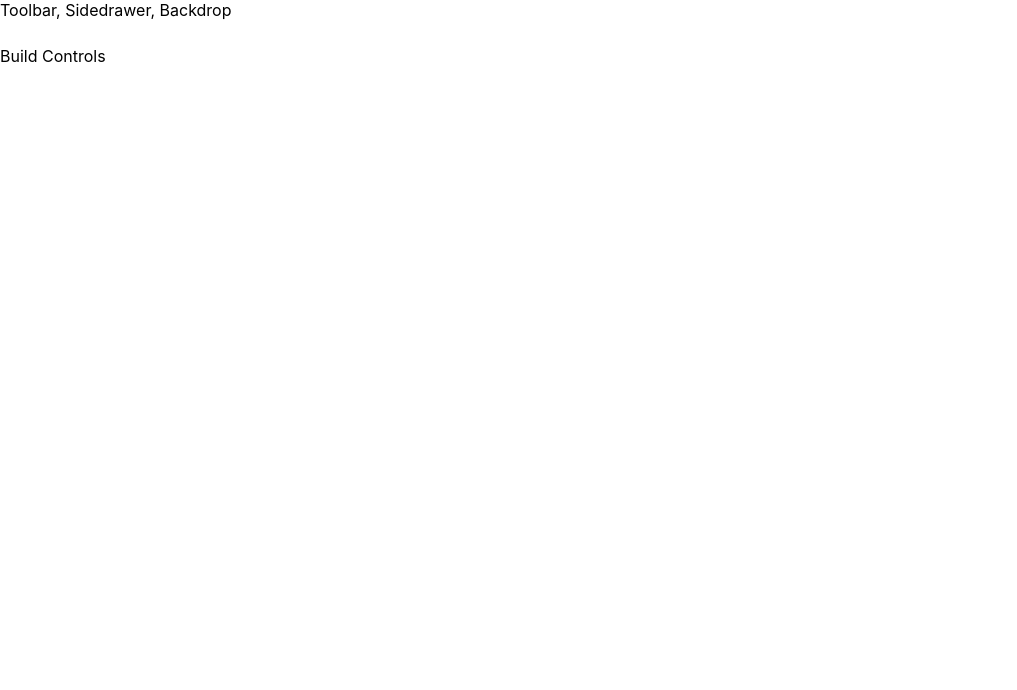
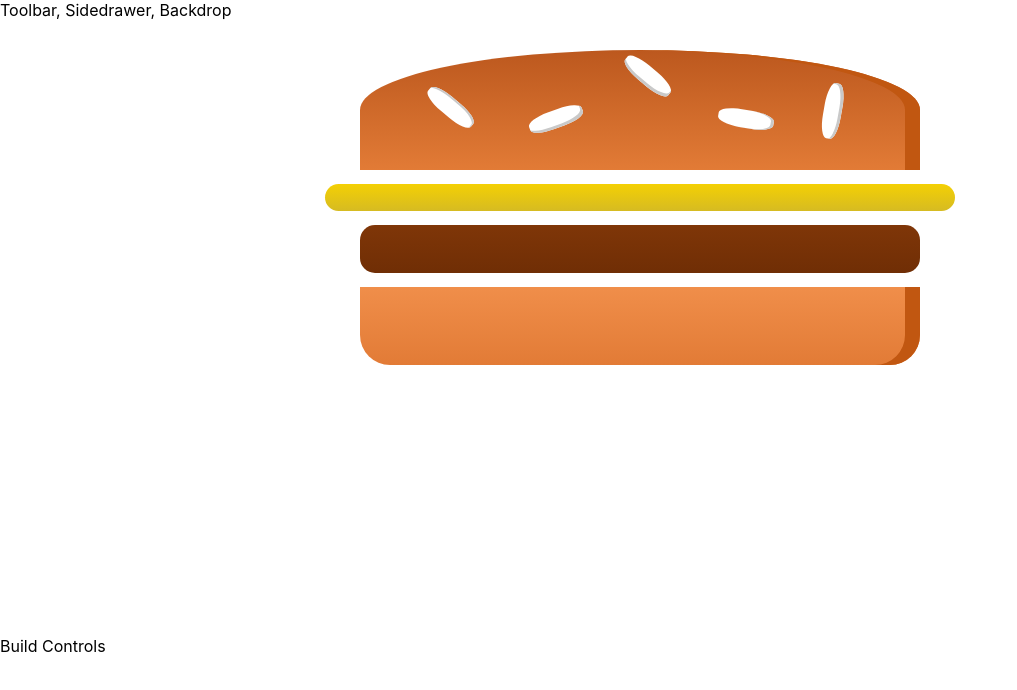
Before and after one commit to talalahmed95/build-my-burger, a React (Create React App) app: page / in a window 1280 px wide. Shown: the top 690 px of the page, without its empty margins (0-1017 px from the left). Built offline with nearby package versions, Linux system fonts and the light colour scheme.

Commit message:
burger component

```diff
--- a/src/components/Burger/Burger.js
+++ b/src/components/Burger/Burger.js
@@ -0,0 +1,16 @@
+import React from 'react';
+import classes from './Burger.module.css';
+import BurgerIngredient from './BurgerIngredient/BurgerIngredient';
+
+const burger = (props) => {
+	return (
+		<div className={classes.Burger}>
+			<BurgerIngredient type="bread-top" />
+			<BurgerIngredient type="cheese" />
+			<BurgerIngredient type="meat" />
+			<BurgerIngredient type="bread-bottom" />
+		</div>
+	);
+}
+
+export default burger;
--- /dev/null
+++ b/src/components/Burger/Burger.module.css
@@ -0,0 +1,30 @@
+.Burger {
+	width: 100%;
+	height: 250px;
+	margin: auto;
+	overflow: scroll;
+	text-align: center;
+	font-weight: bold;
+	font-size: 1.2rem;
+}
+
+@media (min-width: 500px) and (min-height: 400px) {
+	.Burger {
+		width: 350px;
+		height: 300px;
+	}
+}
+
+@media (min-width: 500px) and (min-height: 401px) {
+	.Burger {
+		width: 450px;
+		height: 400px;
+	}
+}
+
+@media (min-width: 1000px) and (min-height: 700px) {
+	.Burger {
+		width: 700px;
+		height: 600px;
+	}
+}
--- a/src/containers/BurgerBuilder/BurgerBuilder.js
+++ b/src/containers/BurgerBuilder/BurgerBuilder.js
@@ -1,12 +1,12 @@
 import React, {Component} from 'react';
 import Aux from '../../hoc/Auxiliary/Auxiliary';
-import BurgerIngredient from '../../components/Burger/BurgerIngredient/BurgerIngredient'
+import Burger from '../../components/Burger/Burger';
 
 class BurgerBuilder extends Component {
 	render () {
 		return (
 			<Aux>
-				<div><BurgerIngredient type="meat" /></div>
+				<div><Burger /></div>
 				<div>Build Controls</div>
 			</Aux>
 		);
```
